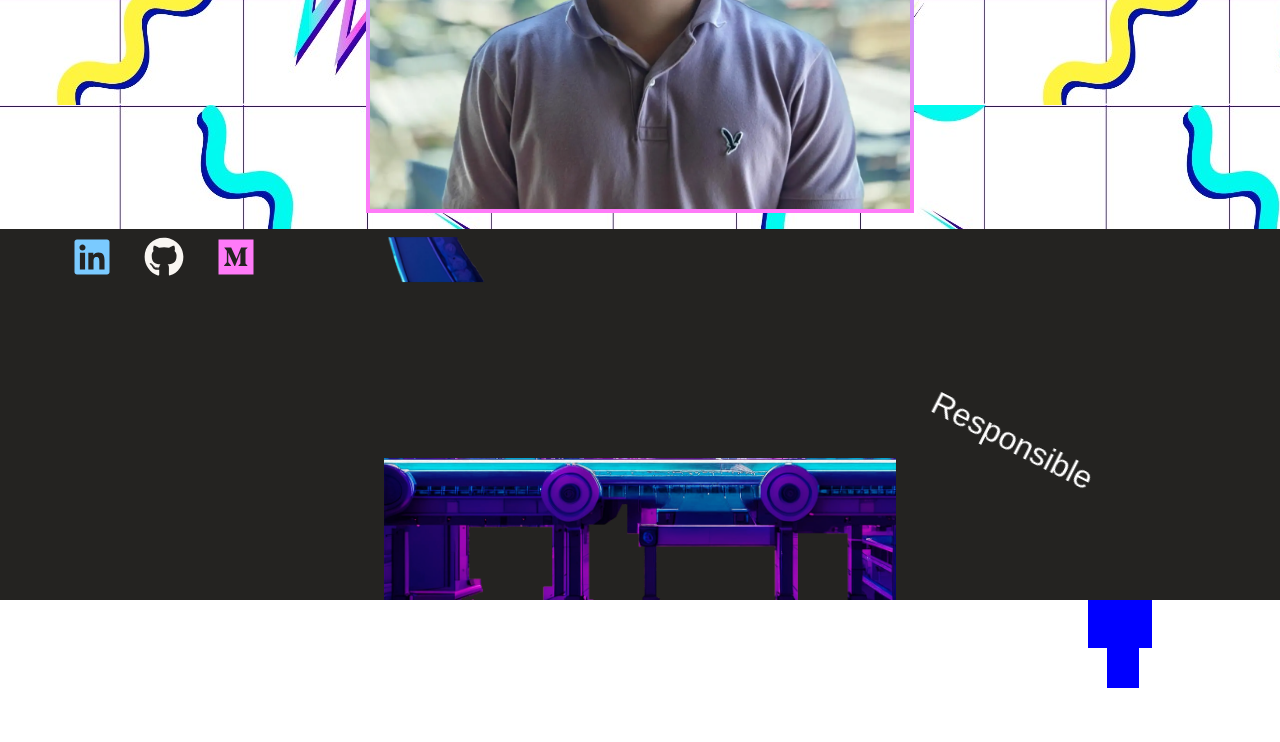
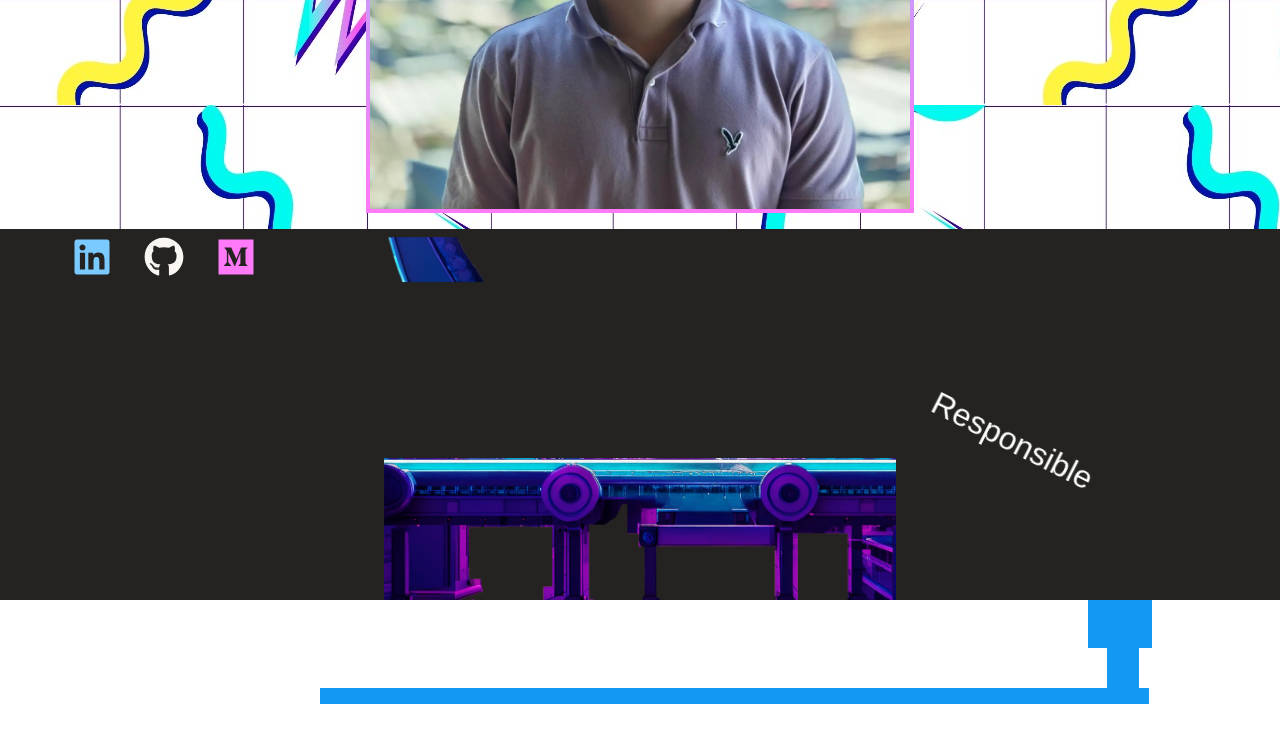
Before and after one commit to lukesngr/sangaworld, a Next.js app: page /home in a window 1280 px wide. Shown: the part 515-1257 px from the top of the page. Built offline with nearby package versions, Linux system fonts and the light colour scheme.

Commit message:
Looking good time to add title

```diff
--- a/src/styles/mystory.scss
+++ b/src/styles/mystory.scss
@@ -8,13 +8,22 @@
 .pipeOutlet {
     margin-left: 86.5%;
     height: 5vh;
-    background-color: blue;
+    background-color: theme.$focused-blue-color;
     width: 2em;
+    position: relative;
+    z-index: 999;
 }
 
 .intakePipe {
     margin-left: 85%;
     height: 6vh;
-    background-color: blue;
+    background-color: theme.$focused-blue-color;
     width: 4em;
 }
+
+.underLine {
+    margin-left: 25%;
+    width: 64.8%;
+    background-color: theme.$focused-blue-color;
+    height: 1em;
+}
```
